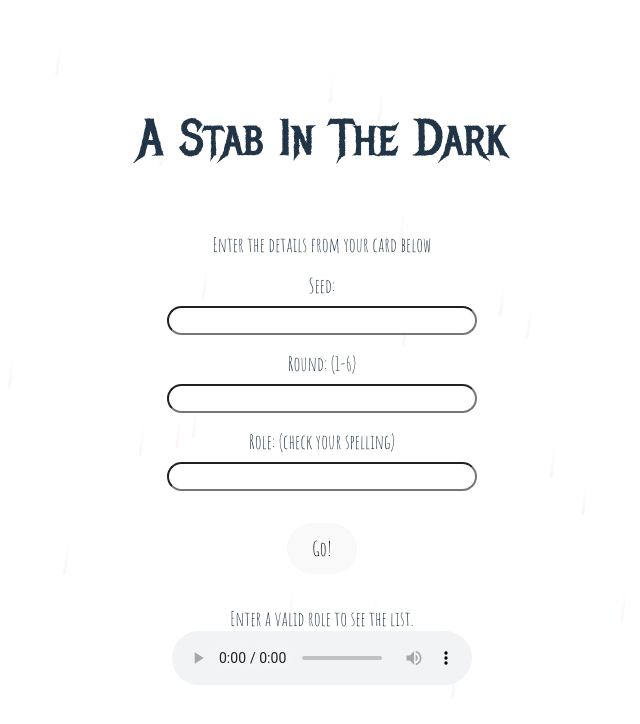
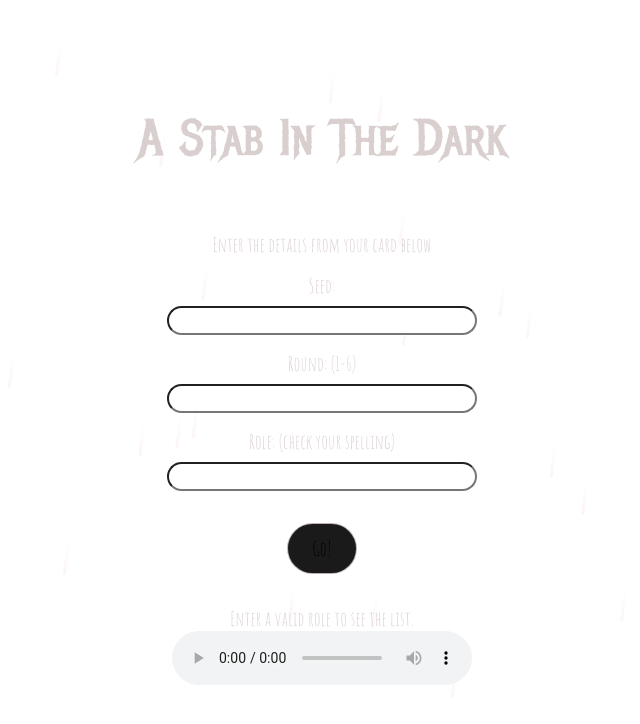
Before and after one commit to emwu1024/halloween, a React (Vite) app: page / in a window 1280 px wide. Shown: the top 724 px of the page, without its empty margins (318-958 px from the left). Built offline with nearby package versions, Linux system fonts and the light colour scheme; a web font is replaced by a local one.

Commit message:
Add button styling

```diff
--- a/src/index.css
+++ b/src/index.css
@@ -1,6 +1,6 @@
 :root {
   color-scheme: light dark;
-  color: rgba(212, 200, 200, 0.87);
+  /* color: rgba(212, 200, 200, 0.87); */
   /* background-color: #242424; */
   background-color: #181616;
 
@@ -23,25 +23,6 @@ h1 {
   line-height: 1.1;
 }
 
-button {
-  border-radius: 8px;
-  border: 1px solid transparent;
-  padding: 0.6em 1.2em;
-  font-size: 1em;
-  font-weight: 500;
-  font-family: inherit;
-  background-color: #1a1a1a;
-  cursor: pointer;
-  transition: border-color 0.25s;
-}
-button:hover {
-  border-color: #b83131;
-}
-button:focus,
-button:focus-visible {
-  outline: 4px auto -webkit-focus-ring-color;
-}
-
 @media (prefers-color-scheme: light) {
   :root {
     color: #213547;
--- a/src/pages/homePage/Home.css
+++ b/src/pages/homePage/Home.css
@@ -6,11 +6,13 @@
   margin: 0 auto;
   padding: 2rem;
   text-align: center;
+  color: var(--color-white);
 
   /* Variables */
   --font-family-title: "Metal Mania", system-ui;
   --font-family-body: "Homemade Apple", cursive; /* NOTE: pretty font but hard to read :| */
   --font-family-alt: "Amatic SC", sans-serif;
+  --color-white: rgba(212, 200, 200, 0.87);
   /* font-family: "Homemade Apple", cursive; */
   /* font-family: "Amatic SC", sans-serif; */
   /* font-family: "Grenze Gotisch", serif; */
@@ -80,6 +82,27 @@ button {
   margin-top: 1rem;
   margin-bottom: 2rem;
   border-radius: 100px;
+  cursor: pointer;
+  transition: all 0.4s;
+  border: 1px solid var(--color-white);
+  font-family: inherit;
+  padding: 0.75rem 1.5rem;
+  background-color: #1a1a1a;
+  cursor: pointer;
+  font-weight: 500;
+}
+
+button:hover {
+  border-color: rgba(229, 8, 8, 0.762);
+  color: rgba(229, 8, 8, 0.762);
+  transform: scale(1.15);
+  font-weight: bold;
+  /* background-color: ; */
+}
+
+button:focus,
+button:focus-visible {
+  outline: 4px auto -webkit-focus-ring-color;
 }
 
 hr.thunder {
```
